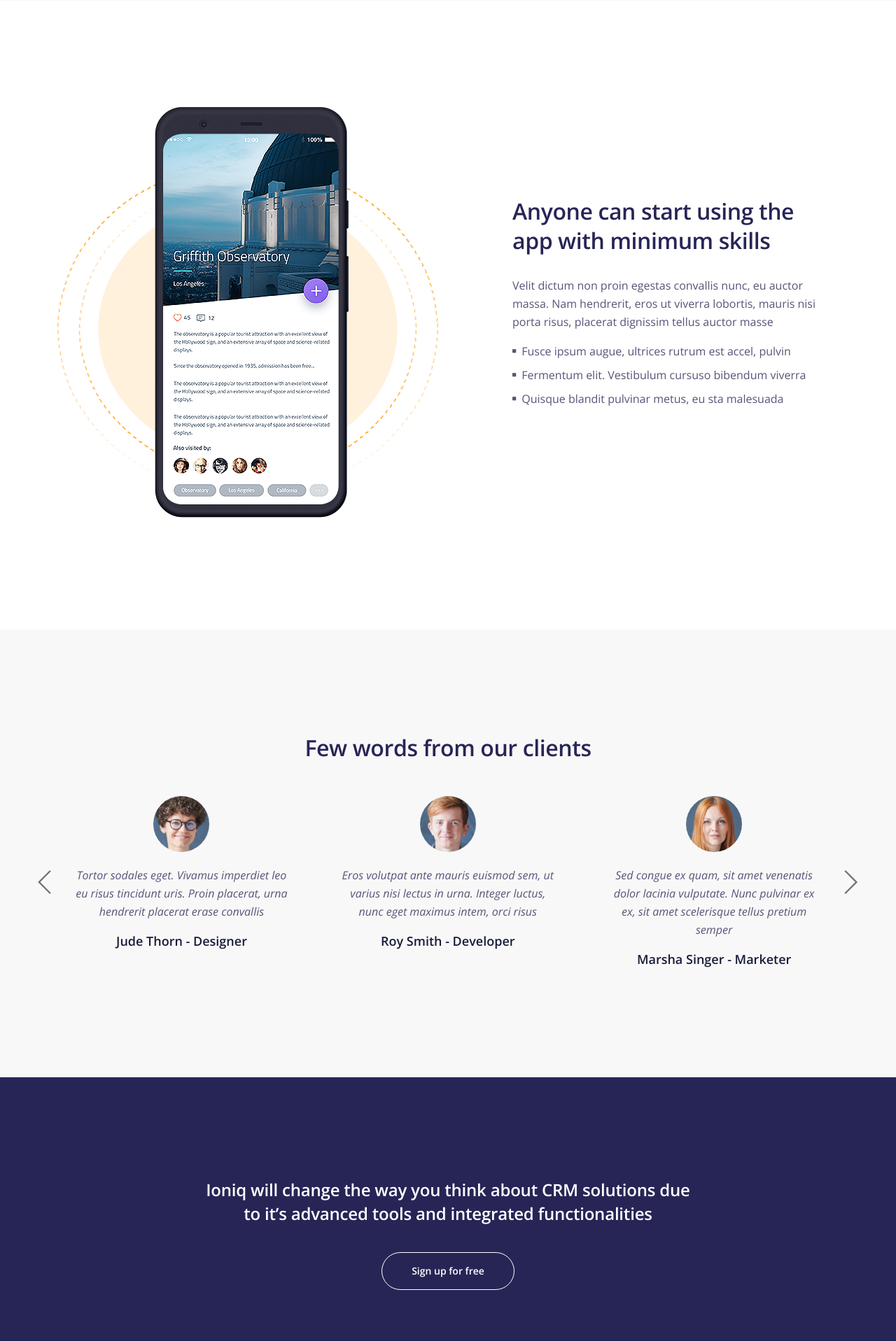
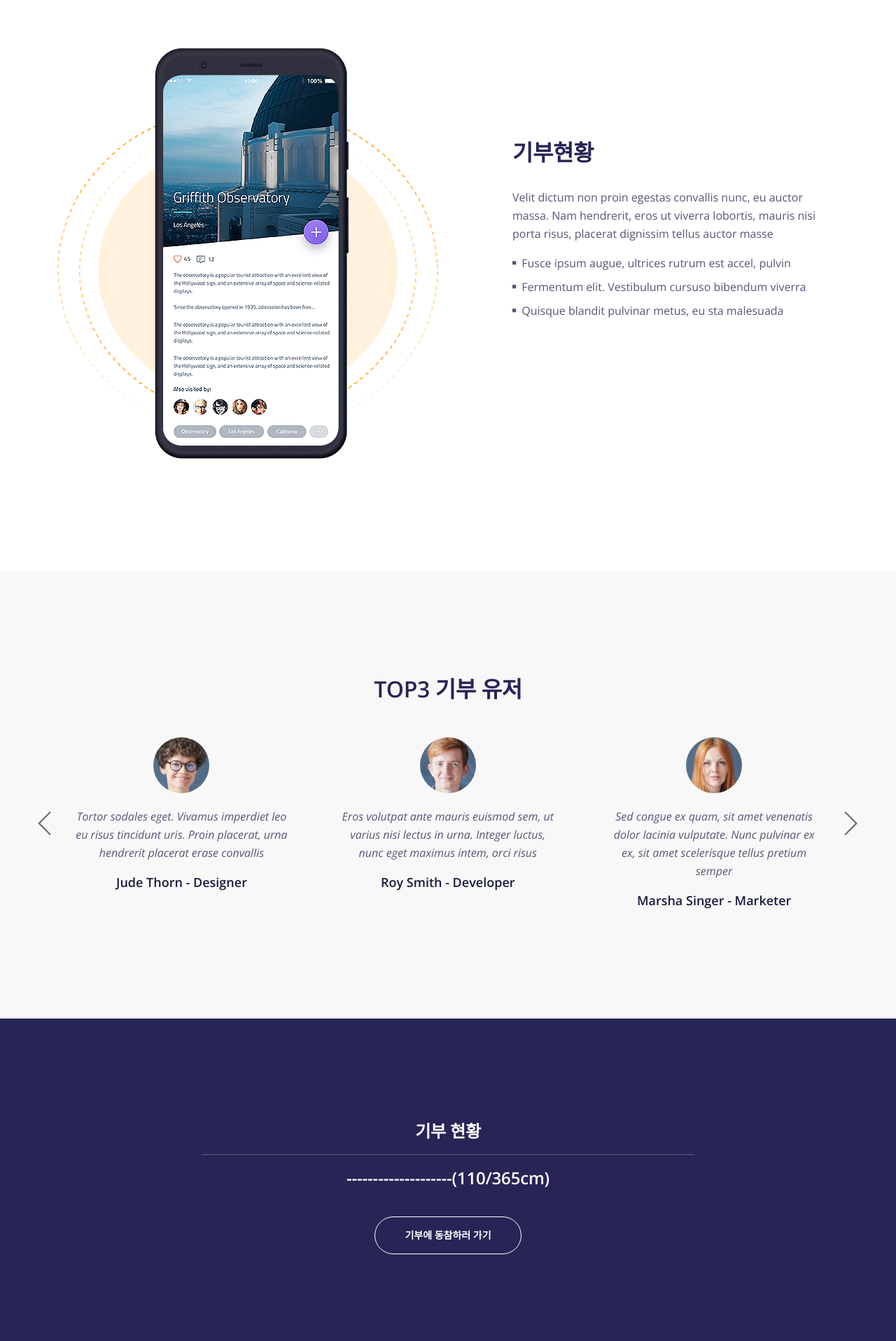
Before and after one commit to seochan99/365cm, a Django app: page / in a window 1280 px wide. Shown: the part 2295-4212 px from the top of the page at 70% size. Run offline with Django 3.2, Linux system fonts and the light colour scheme; some libraries are stand-ins or nearby versions.

Commit message:
frontEnd

```diff
--- a/main/templates/main/main.html
+++ b/main/templates/main/main.html
@@ -120,7 +120,7 @@
         <div class="col-lg-6 col-xl-5">
           <div class="text-container">
             <h2>
-              Manage your customer’s expectations and get them to trust you
+              최신 소식
             </h2>
             <p>
               Vestibulum ullamcorper augue ex, imperdiet tincidunt tellus
@@ -262,7 +262,7 @@
         <!-- end of col -->
         <div class="col-lg-6">
           <div class="text-container">
-            <h2>Anyone can start using the app with minimum skills</h2>
+            <h2>기부현황</h2>
             <p>
               Velit dictum non proin egestas convallis nunc, eu auctor massa.
               Nam hendrerit, eros ut viverra lobortis, mauris nisi porta risus,
@@ -305,7 +305,7 @@
     <div class="container">
       <div class="row">
         <div class="col-lg-12">
-          <h2 class="h2-heading">Few words from our clients</h2>
+          <h2 class="h2-heading">TOP3 기부 유저</h2>
         </div>
         <!-- end of col -->
       </div>
@@ -473,11 +473,12 @@
       <div class="row">
         <div class="col-lg-12">
           <h4>
-            Ioniq will change the way you think about CRM solutions due to it’s
-            advanced tools and integrated functionalities
+            기부 현황
+            <hr>
+            --------------------(110/365cm)
           </h4>
           <a class="btn-outline-lg page-scroll" href="sign-up.html">
-            Sign up for free
+            기부에 동참하러 가기
           </a>
         </div>
         <!-- end of col -->
```
